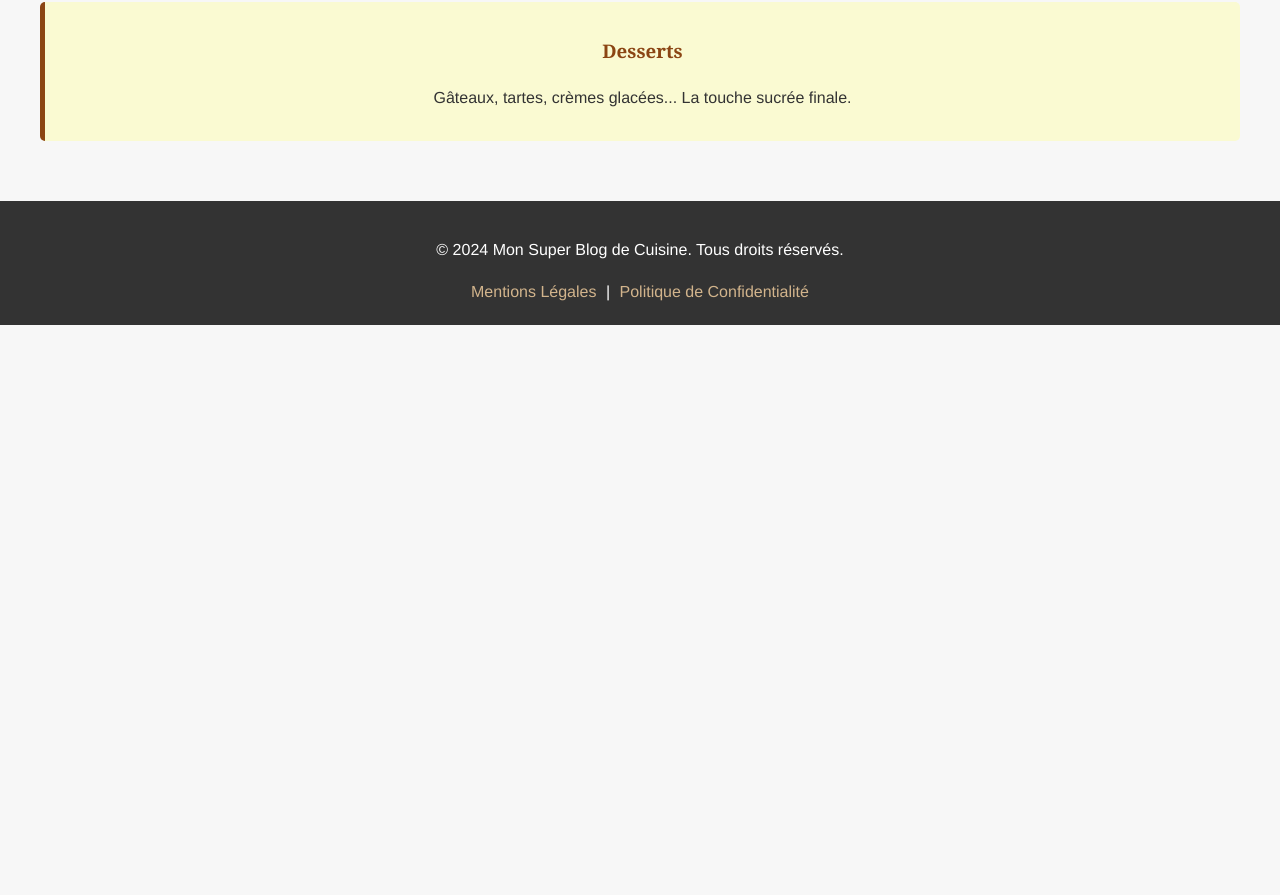
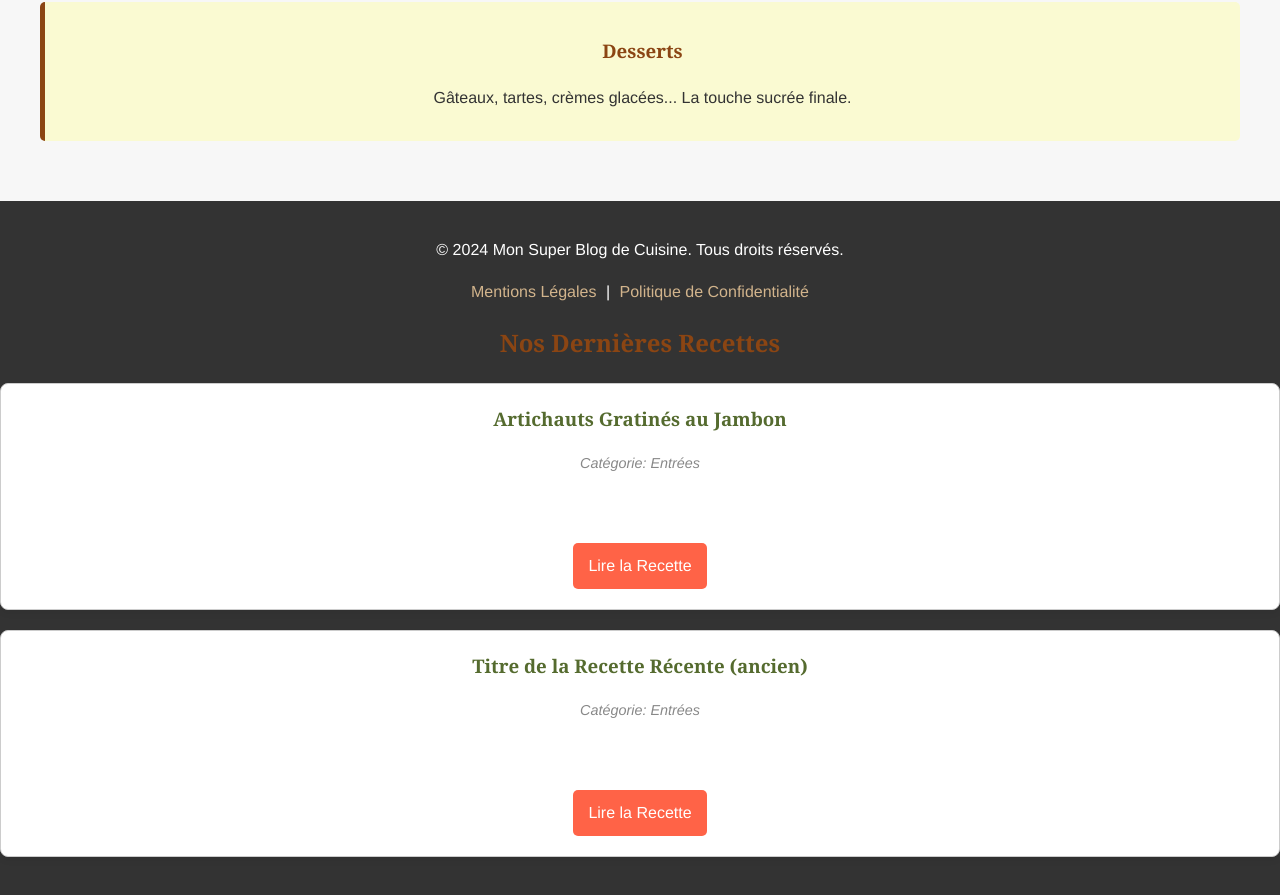
Before and after one commit to giovanny586900-alt/Mille-et-une-recettes, a plain HTML site: page index.html in a window 1280 px wide. Shown: the part 932-1827 px from the top of the page. Before the commit the page ends 1257 px from the top, so only its background shows below. Drawn offline with Linux system fonts and the light colour scheme.

Commit message:
Add files via upload

```diff
--- a/index.html
+++ b/index.html
@@ -71,6 +71,25 @@
         <div class="liens-utiles">
              <a href="mentions.html">Mentions Légales</a> |
              <a href="#">Politique de Confidentialité</a>
+			 <section class="derniers-articles">
+    <h2>Nos Dernières Recettes</h2>
+
+    <article class="recette-card">
+        <h3>Artichauts Gratinés au Jambon</h3>
+        <p class="categorie">Catégorie: Entrées</p>
+        <p>Une entrée élégante et réconfortante : fonds d'artichauts farcis d'une onctueuse préparation au jambon, gratinés au four.</p>
+
+        <a href="artichauts-gratines.html" class="bouton-lire">Lire la Recette</a>
+    </article>
+
+    <article class="recette-card">
+        <h3>Titre de la Recette Récente (ancien)</h3>
+        <p class="categorie">Catégorie: Entrées</p>
+        <p>Description courte de la recette, ingrédients clés, ou un teaser de l'article.</p>
+        <a href="recette-entree-1.html" class="bouton-lire">Lire la Recette</a>
+    </article>
+
+    </section>
         </div>
     </footer>
 
```
